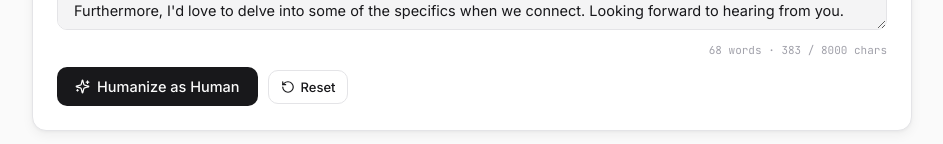
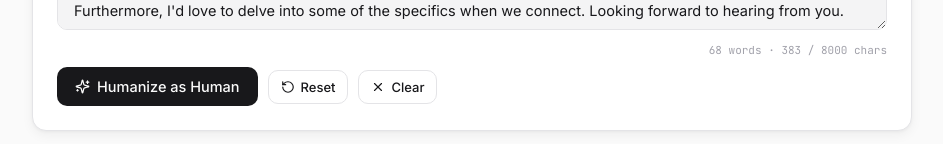
Before and after one commit to trinathone/humanize-mail, a React (Vite) app: page / in a window 1280 px wide. Shown: the part 656-800 px from the top of the page, without its empty margins (168-1111 px from the left). Built offline with nearby package versions, Linux system fonts and the light colour scheme.

Commit message:
feat: add Clear button to wipe input without loading example

```diff
--- a/src/App.jsx
+++ b/src/App.jsx
@@ -188,6 +188,15 @@ export default function App() {
     setOutput("");
     setLastInput("");
     setError("");
+    setProvider("");
+  }
+
+  function handleClearInput() {
+    setInput("");
+    setOutput("");
+    setLastInput("");
+    setError("");
+    setProvider("");
   }
 
   function handleClearHistory() {
@@ -480,6 +489,10 @@ export default function App() {
             <button onClick={handleReset} style={btnGhost}>
               <RotateCcw size={14} />
               Reset
+            </button>
+            <button onClick={handleClearInput} style={btnGhost}>
+              <X size={14} />
+              Clear
             </button>
             {error && (
               <span
```
